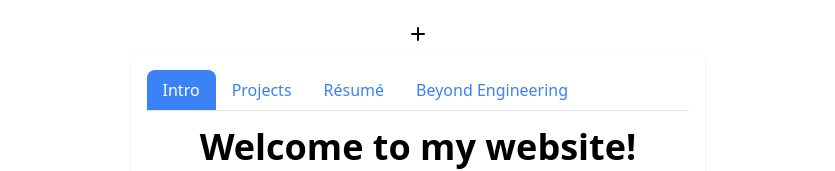
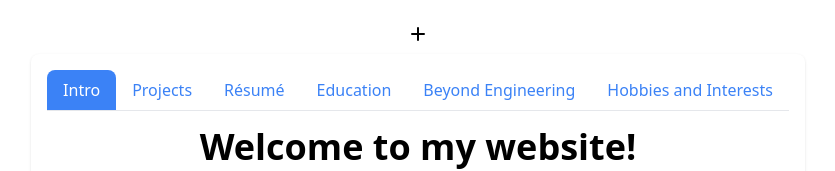
Before and after one commit to armichaud/personal_site, a Next.js app: page / in a window 1280 px wide. Shown: the part 124-295 px from the top of the page, without its empty margins (222-1057 px from the left). Built offline with nearby package versions, Linux system fonts and the light colour scheme.

Commit message:
Other tabs

```diff
--- a/src/app/page.tsx
+++ b/src/app/page.tsx
@@ -20,8 +20,18 @@ const tabs = [
     content: <Resume />,
   },
   {
-    id: 'other',
+    id: 'education',
+    label: 'Education',
+    content: <></>
+  },
+  {
+    id: 'beyond_engineering',
     label: 'Beyond Engineering',
+    content: <></>
+  },
+  {
+    id: 'hobbies_and_interests',
+    label: 'Hobbies and Interests',
     content: <></>
   },
 ]
```
